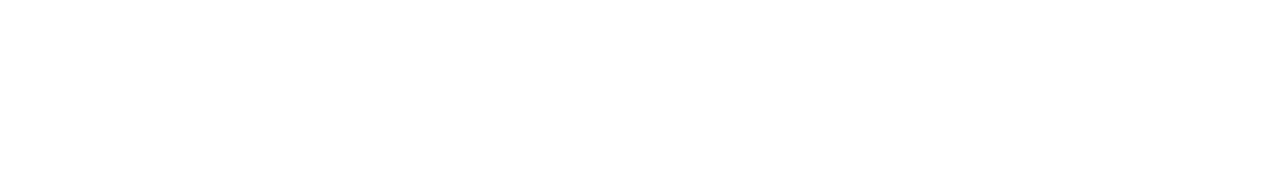
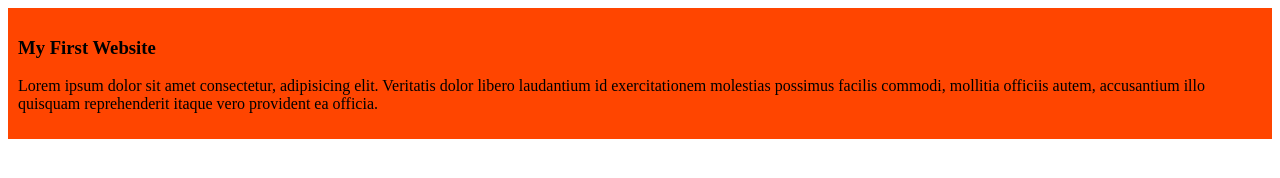
Before and after one commit to wasif51/my-simple-website, a plain HTML site: page index.html in a window 1280 px wide. Drawn offline with Linux system fonts and the light colour scheme.

Commit message:
added the first blog

```diff
--- a/index.html
+++ b/index.html
@@ -6,10 +6,14 @@
     <meta http-equiv="X-UA-Compatible" content="IE=edge">
     <meta name="viewport" content="width=device-width, initial-scale=1.0">
     <title>My Simple Website</title>
+    <link rel="stylesheet" href="styles/blog.css">
 </head>
 
 <body>
-
+    <div>
+        <h3>My First Website</h3>
+        <p>Lorem ipsum dolor sit amet consectetur, adipisicing elit. Veritatis dolor libero laudantium id exercitationem molestias possimus facilis commodi, mollitia officiis autem, accusantium illo quisquam reprehenderit itaque vero provident ea officia.</p>
+    </div>
 </body>
 
 </html>
--- /dev/null
+++ b/styles/blog.css
@@ -0,0 +1,4 @@
+div{
+    background-color: orangered;
+    padding: 10px;
+}
```
